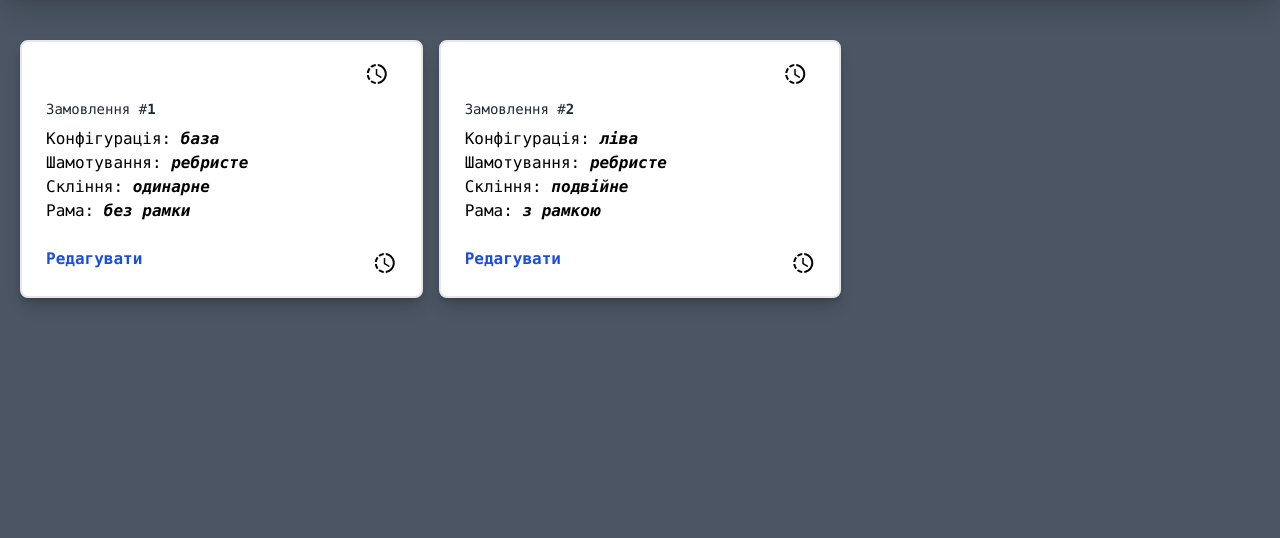
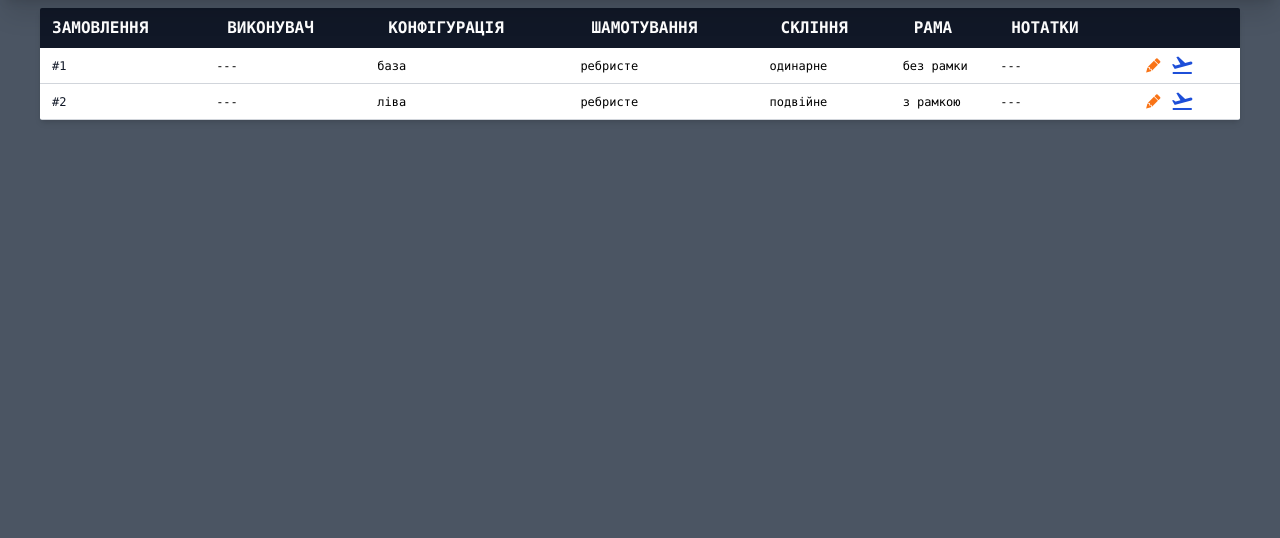
Before and after one commit to liubomyrgavryliv/gns-manufacturing, a Django app: page /orders/ in a window 1280 px wide. Shown: the part 40-578 px from the top of the page. Run offline with Django 4.2, Linux system fonts and the light colour scheme; the visitor is signed in with stand-in values (Sample User, id 1); data comes from the database, SQL or seed files in the repository; both versions use the stored data as it was after the commit; data that the repository does not hold is empty; some libraries are stand-ins or nearby versions.

Commit message:
main orders page WIP

```diff
--- a/src/apps/workflow/models/core.py
+++ b/src/apps/workflow/models/core.py
@@ -410,4 +410,4 @@ class WfOrderLog(BaseModel, Creatable):
 
 
     def get_absolute_url(self):
-        return reverse('order-detail', kwargs={'pk': self.pk})
+        return reverse('workflow:order-detail', kwargs={'pk': self.pk})
--- a/src/apps/workflow/templates/workflow/dfx_log_list.html
+++ b/src/apps/workflow/templates/workflow/dfx_log_list.html
@@ -1,10 +1,27 @@
 {% extends "base.html" %}
 
 {% block content %}
-    <div class="grid grid-cols-1 sm:grid-cols-2 lg:grid-cols-3 gap-2 md:gap-4 justify-center px-10 md:px-5 mt-10">
-        {% for order in orders %}
-            {% include "workflow/order.html" %}
-        {% endfor %}
+    <div class="relative overflow-x-auto shadow-md rounded-sm mt-2 mx-2 md:mx-10">
+        <table class="w-full text-sm text-left table-auto drop-shadow-lg py-4 px-4 bg-white shadow-lg">
+            <thead class="text-xs sm:text-base lg:text-md text-white uppercase bg-gray-900">
+                <tr>
+                    <th scope="col" class="px-3 py-1 md:py-2">Замовлення</th>
+                    <th scope="col" class="px-3 py-1 md:py-2">Виконувач</th>
+                    <th scope="col" class="px-3 py-1 md:py-2">Конфігурація</th>
+                    <th scope="col" class="px-3 py-1 md:py-2">Шамотування</th>
+                    <th scope="col" class="px-3 py-1 md:py-2">Скління</th>
+                    <th scope="col" class="px-3 py-1 md:py-2">Рама</th>
+                    <th scope="col" class="px-3 py-1 md:py-2">Нотатки</th>
+                    <th scope="col" class="px-3 py-1 md:py-2">
+                        <span class="sr-only">Actions</span>
+                    </th>
+                </tr>
+            </thead>
+            <tbody>
+                {% for order in orders %}
+                    {% include 'workflow/order.html' %}
+                {% endfor %}
+            </tbody>
+        </table>
     </div>
-
 {% endblock %}
--- a/src/apps/workflow/templates/workflow/order.html
+++ b/src/apps/workflow/templates/workflow/order.html
@@ -1,58 +1,47 @@
-<div class="drop-shadow-lg py-4 px-4 md:px-6 border-2 bg-white shadow-lg rounded-lg" id="order">
+<tr class="bg-white {% if order.dfx_logs.last.stage.id == 1 %} bg-green-300 {% endif %} border-b border-gray-300 font-normal text-xs" id="order_{{ order.id }}">
+    <th scope="row" class="px-3 font-medium text-gray-900 whitespace-nowrap">
+        #{{ order.id }}
+    </th>
+    <td>
+        <span>{{ order.dfx_logs.last.user.get_username|default:"---" }}</span>
+    </td>
+    <td>
+        <span class="">{{ order.configuration }}</span>
+    </td>
+    <td>
+        <span class="">{{ order.fireclay_type }}</span>
+    </td>
+    <td>
+        <span class="">{{ order.glazing_type }}</span>
+    </td>
+    <td>
+        <span class="">{{ order.frame_type }}</span>
+    </td>
+    <td>
+        <span class="text-xs">{{ order.note|default:"---" }}</span>
+    </td>
+    <td class="px-3 flex flex-row space-x-2 items-center">
+        <a href="{% url 'workflow:order-update' order.id %}" class="text-xs md:text-sm lg:text-md">
+            <span class="mdi text-sm md:text-lg mdi-lead-pencil text-orange-500"></span>
+        </a>
 
-    <h2 class="float-left text-gray-800 text-xs mb-2"><span class="font-regular">{{ order.start_date|date:"SHORT_DATE_FORMAT" }}</span></h2>
-
-    <!-- TODO: add generic filtering of log tables -->
-    <div class="flex flex-row justify-end mb-2 px-2">
-        {% if order.dfx_logs.last.status.id == 2 %}
-            <span class="mdi text-lg md:text-2xl mdi-alert-circle text-red-700"></span>
-        {% endif %}
-        {% if order.dfx_logs.last.stage.id == 1 %}
-            <span class="mdi text-lg md:text-2xl mdi-check-circle text-green-700"></span>
-        {% elif order.dfx_logs.last.stage.id == 2 %}
-            <span class="mdi text-lg md:text-2xl mdi-progress-check text-green-500"></span>
-        {% else %}
-            <span class="mdi text-lg md:text-2xl mdi-progress-clock text-grey-300"></span>
-        {% endif %}
-    </div>
-
-    <div class="flex justify-between">
-        <h2 class="text-gray-800 text-xs md:text-sm lg:text-md font-regular">Замовлення #<span class="font-bold">{{ order.id }}</span></h2>
-        {% if order.user %}
-            <h3 class="text-gray-800 text-xs md:text-sm lg:text-md font-regular">Виконувач: {{ order.user.get_username }} </h3>
-        {% endif %}
-    </div>
-    <ul class="flex flex-col mt-2 text-sm lg:text-base">
-        <li>Конфігурація: <span class="italic font-semibold">{{ order.configuration }}</span></li>
-        <li>Шамотування:  <span class="italic font-semibold">{{ order.fireclay_type }}</span></li>
-        <li>Скління:  <span class="italic font-semibold">{{ order.glazing_type }}</span></li>
-        <li>Рама:  <span class="italic font-semibold">{{ order.frame_type }}</span></li>
-
-        <li class="text-xs mt-2">{{ order.note }}</li>
-    </ul>
-
-    <div class="flex flex-row justify-between text-sm md:text-base gap-2 mt-4">
-        <a href="{% url 'workflow:order-update' order.id %}" class="font-semibold text-blue-700 hover:underline">Редагувати</a>
-        {% if order.dfx_logs.last.stage.id == 1 %}
-            <button hx-target="#order"
+        {% if order.dfx_logs.last.stage.id == 2 %}
+            <button hx-target="#order_{{ order.id }}"
+                    hx-post="{% url 'workflow:finish-job' order.id %}"
+                    hx-swap="outerHTML"
+                    hx-trigger="click"
+                    hx-confirm="Завершити роботу?"
+                    role="button">
+                <span class="mdi text-lg md:text-2xl mdi-airplane-landing text-green-700"></span>
+            </button>
+        {% elif not order.dfx_logs.last.stage %}
+            <button hx-target="#order_{{ order.id }}"
                     hx-post="{% url 'workflow:start-job' order.id %}"
                     hx-swap="outerHTML"
                     hx-trigger="click"
-                    role="button"
-                    class="font-semibold text-blue-700 bg-cyan-500 px-2 rounded-md hover:underline">
-                Взяти в роботу
+                    role="button">
+                <span class="mdi text-lg md:text-2xl mdi-airplane-takeoff text-blue-700"></span>
             </button>
-        {% elif order.dfx_logs.last.stage.id == 2 %}
-            <button hx-target="#order"
-                    hx-post="{% url 'workflow:finish-job' order.id %}"
-                    hx-swap="outerHTML"
-                    hx-trigger="click"
-                    role="button"
-                    class="font-semibold text-blue-700 hover:underline">
-                Закінчити роботу
-            </button>
-        {% else %}
-            <span class="mdi text-md sm:text-lg md:text-2xl mdi-progress-clock text-grey-300"></span>
         {% endif %}
-    </div>
-</div>
+    </td>
+</tr>
--- a/src/apps/workflow/templates/workflow/order_update.html
+++ b/src/apps/workflow/templates/workflow/order_update.html
@@ -5,7 +5,7 @@
         <form method="post">
             {% csrf_token %}
             {{ form }}
-            <input type="submit" value="Submit">
+            <input type="submit" value="Зберегти">
         </form>
     </div>
 
--- a/src/apps/workflow/urls.py
+++ b/src/apps/workflow/urls.py
@@ -8,9 +8,11 @@ app_name = 'workflow'
 
 urlpatterns = [
     path('', TemplateView.as_view(template_name='main/home.html'), name='home'),
+
     path('orders/', OrderListView.as_view(), name='orders'),
     path('orders/<int:pk>/', OrderDetailView.as_view(), name='order-detail'),
     path('orders/<int:pk>/update', OrderUpdateView.as_view(), name='order-update'),
+
     path('orders/start_job/<int:id>', start_job, name='start-job'),
     path('orders/finish_job/<int:id>', finish_job, name='finish-job'),
 ]
--- a/src/apps/workflow/views.py
+++ b/src/apps/workflow/views.py
@@ -13,8 +13,8 @@ class OrderListView(LoginRequiredMixin, ListView):
 
     http_method_names = ['get', 'head', 'options', 'trace']
 
-    queryset = WfOrderLog.objects.filter(Q(start_manufacturing=True))
-    ordering = ['priority__id', '-start_date', 'deadline_date',]
+    queryset = WfOrderLog.objects.all()
+    ordering = ['priority', '-start_date', 'deadline_date',]
 
     context_object_name = 'orders'
 
@@ -23,10 +23,32 @@ class OrderListView(LoginRequiredMixin, ListView):
     def get_queryset(self):
         queryset = super().get_queryset()
 
-        queryset = queryset.select_related('model', 'configuration', 'fireclay_type', 'glazing_type', 'frame_type', 'priority')
+        queryset = queryset.filter(Q(start_manufacturing=True) | (Q(start_manufacturing=True) & Q(dfx_logs__user=self.request.user))) \
+                    .defer('delivery', 'mobile_number', 'email', 'payment').distinct()
+
+        select_related = [
+            'model',
+            'configuration',
+            'fireclay_type',
+            'glazing_type',
+            'frame_type',
+            'priority'
+        ]
+
+        prefetch_related = [
+            'dfx_logs',
+        ]
+
+        queryset = queryset.select_related(*select_related).prefetch_related(*prefetch_related)
 
         return queryset
 
+
+    def get_ordering(self):
+        ordering = super().get_ordering()
+
+        # TODO: sort by stage of a specific log, depending on user group
+        return ordering
 
 
 class OrderDetailView(LoginRequiredMixin, DetailView):
@@ -50,7 +72,6 @@ class OrderUpdateView(LoginRequiredMixin, UpdateView):
     template_name = 'workflow/order_update.html'
 
 
-
 @login_required
 @require_POST
 def start_job(request, id):
@@ -63,7 +84,6 @@ def start_job(request, id):
     return render(request, 'workflow/order.html', { 'order': order })
 
 
-
 @login_required
 @require_POST
 def finish_job(request, id):
```
Also changed, not shown: sql/workflow/01_init_db.sql (+22 -2 lines).
